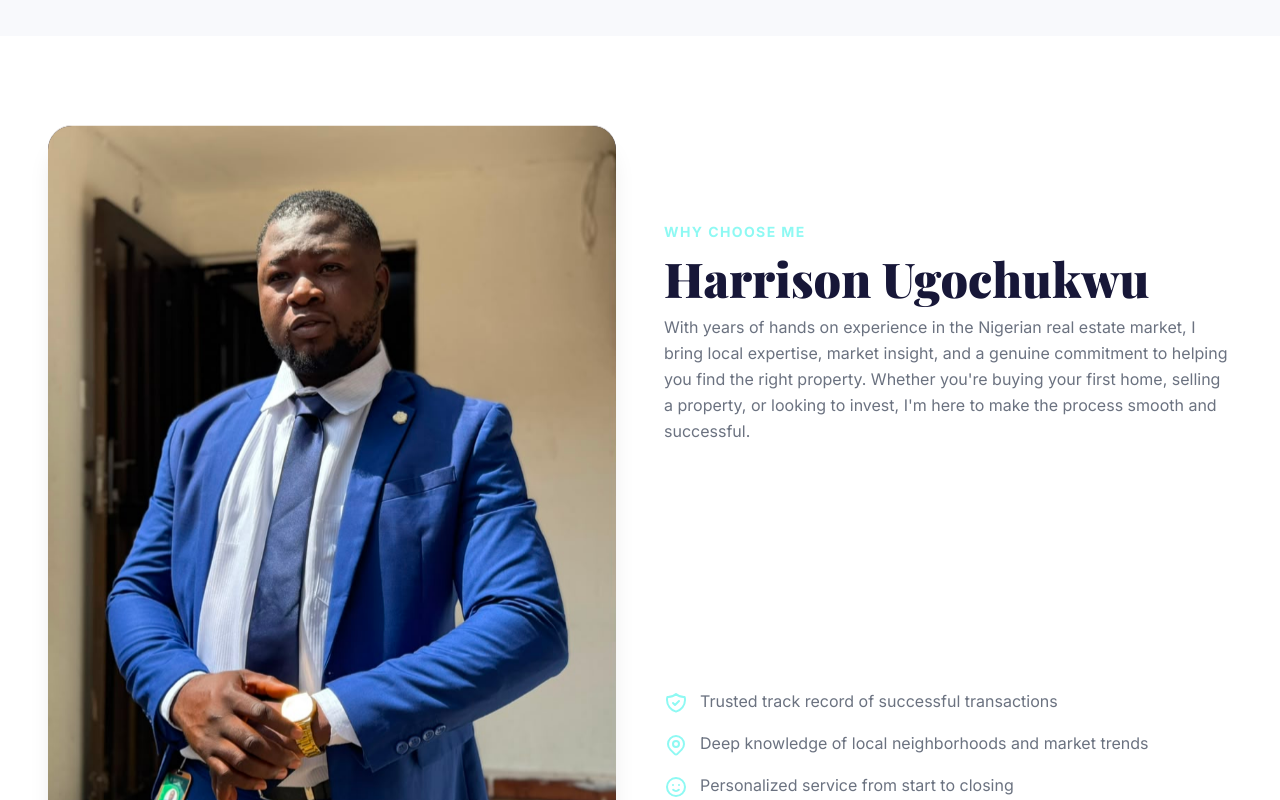
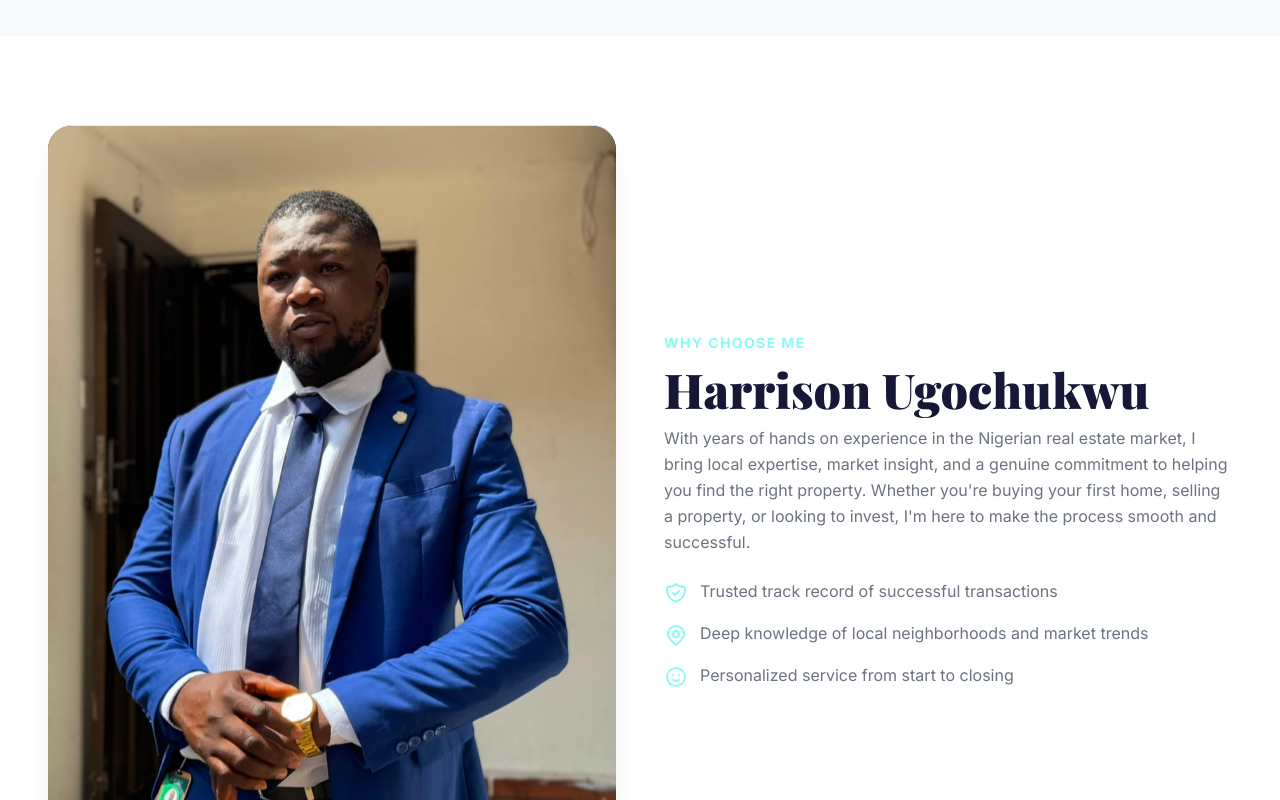
Before and after one commit to dev-anna-life/mr-multipreneur-realtor, a Next.js app: page / in a window 1280 px wide. Shown: the part 1660-2460 px from the top of the page. Built offline with nearby package versions, Linux system fonts and the light colour scheme.

Commit message:
Restructure about: text+bullets adjacent, image separate

```diff
--- a/app/page.js
+++ b/app/page.js
@@ -251,20 +251,20 @@ export default function Home() {
       {/* WHY CHOOSE */}
       <Reveal>
         <section id="about" className="py-12 md:py-24 px-6 md:px-12 bg-white">
-          <div className="max-w-7xl mx-auto flex flex-col md:grid md:grid-cols-2 gap-2 md:gap-12 md:items-center">
-            <div className="order-1">
-              <p className="text-gold text-sm font-bold uppercase tracking-widest mb-3">Why Choose Me</p>
-              <h2 className="font-display font-black text-4xl md:text-5xl text-navy leading-tight mb-3">Harrison Ugochukwu</h2>
-              <p className="text-slate leading-relaxed mb-4">
-                With years of hands on experience in the Nigerian real estate market, I bring local expertise, market insight, and a genuine commitment to helping you find the right property. Whether you're buying your first home, selling a property, or looking to invest, I'm here to make the process smooth and successful.
-              </p>
-            </div>
-            <div className="animate-float order-2 md:order-none md:row-span-2">
+          <div className="max-w-7xl mx-auto flex flex-col md:grid md:grid-cols-2 gap-6 md:gap-12 md:items-center">
+            <div className="animate-float order-2 md:order-none">
               <div className="w-full max-w-sm mx-auto md:max-w-none aspect-[4/5] md:aspect-[3/4] bg-navy rounded-3xl flex items-center justify-center overflow-hidden shadow-xl">
                 <img src="/assets/harrison-profile.jpeg" alt="Harrison Ugochukwu" className="w-full h-full object-cover object-top hover:scale-105 transition-transform duration-700" />
               </div>
             </div>
-            <div className="order-3">
+            <div className="order-1 md:order-none space-y-6">
+              <div>
+                <p className="text-gold text-sm font-bold uppercase tracking-widest mb-3">Why Choose Me</p>
+                <h2 className="font-display font-black text-4xl md:text-5xl text-navy leading-tight mb-3">Harrison Ugochukwu</h2>
+                <p className="text-slate leading-relaxed">
+                  With years of hands on experience in the Nigerian real estate market, I bring local expertise, market insight, and a genuine commitment to helping you find the right property. Whether you're buying your first home, selling a property, or looking to invest, I'm here to make the process smooth and successful.
+                </p>
+              </div>
               <div className="space-y-4">
                 {aboutItems.map((item, i) => (
                   <div key={i} className="flex items-start gap-3">
```
